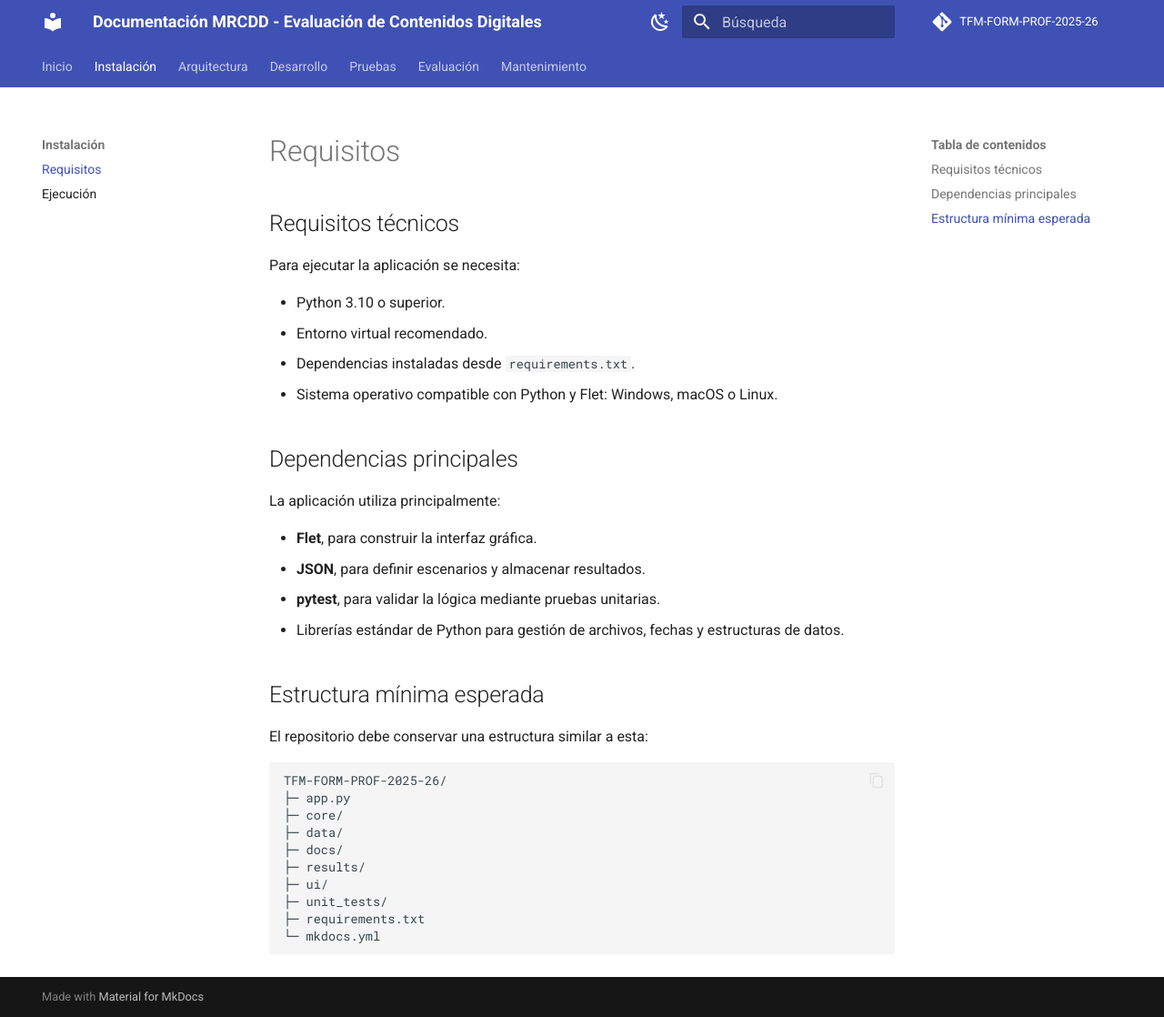
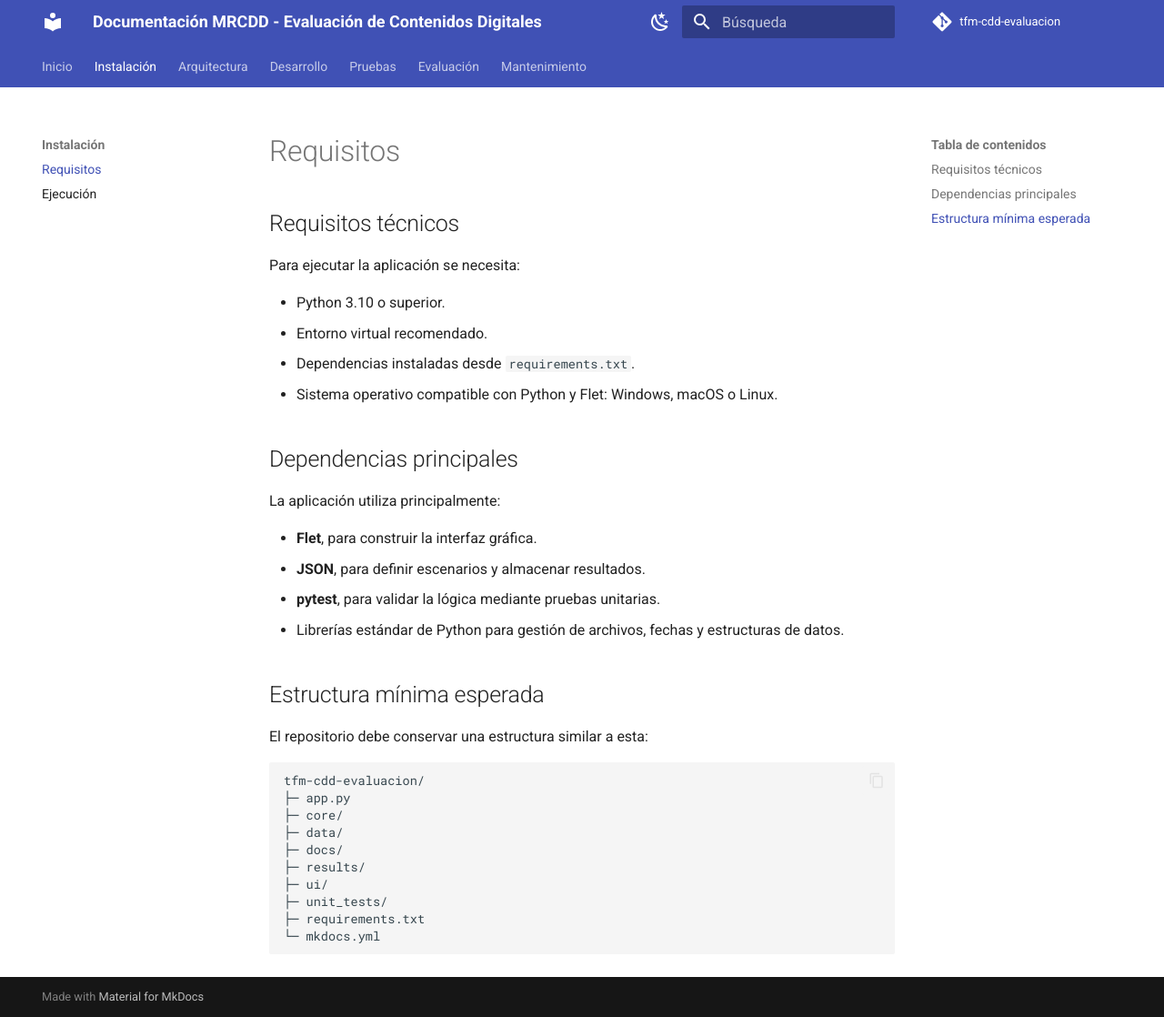
Before and after one commit to gonvga/tfm-cdd-evaluacion, an MkDocs documentation site: the page built from docs/instalacion/requisitos.md, in a window 1280 px wide and 1118 px high. Shown: the whole window at 91% size. Built offline with MkDocs 1.6.1 and Material for MkDocs 9.7.7, drawn with Linux system fonts in a browser that asks for light colours; comment, search, counter and statistics services are not loaded.

Commit message:
Change repo name

````diff
--- a/docs/instalacion/requisitos.md
+++ b/docs/instalacion/requisitos.md
@@ -23,7 +23,7 @@ La aplicación utiliza principalmente:
 El repositorio debe conservar una estructura similar a esta:
 
 ```text
-TFM-FORM-PROF-2025-26/
+tfm-cdd-evaluacion/
 ├─ app.py
 ├─ core/
 ├─ data/
--- a/mkdocs.yml
+++ b/mkdocs.yml
@@ -1,10 +1,10 @@
 site_name: Documentación MRCDD - Evaluación de Contenidos Digitales
 site_description: Documentación técnica y pedagógica de la aplicación de evaluación de la competencia digital docente en el Área 2 del MRCDD.
 site_author: Gonzalo Vega Pérez
-site_url: https://TU_USUARIO.github.io/TFM-FORM-PROF-2025-26/
+site_url: https://gonvga.github.io/tfm-cdd-evaluacion/
 
-repo_name: TFM-FORM-PROF-2025-26
-repo_url: https://github.com/TU_USUARIO/TFM-FORM-PROF-2025-26
+repo_name: tfm-cdd-evaluacion
+repo_url: https://github.com/gonvga/tfm-cdd-evaluacion
 edit_uri: edit/main/docs/
 
 theme:
````
Also changed, not shown: docs/arquitectura/estructura.md (+1 -1 lines).
